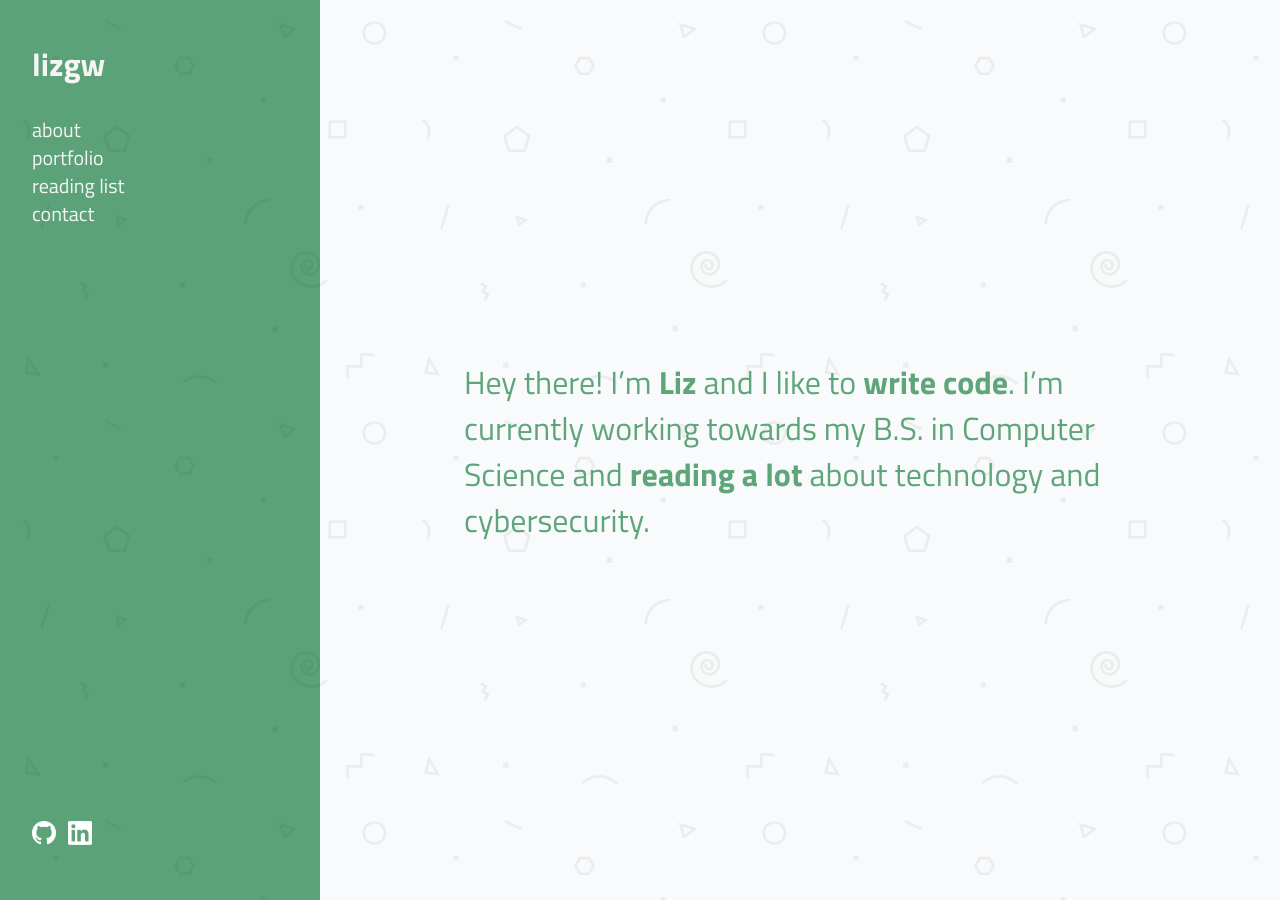
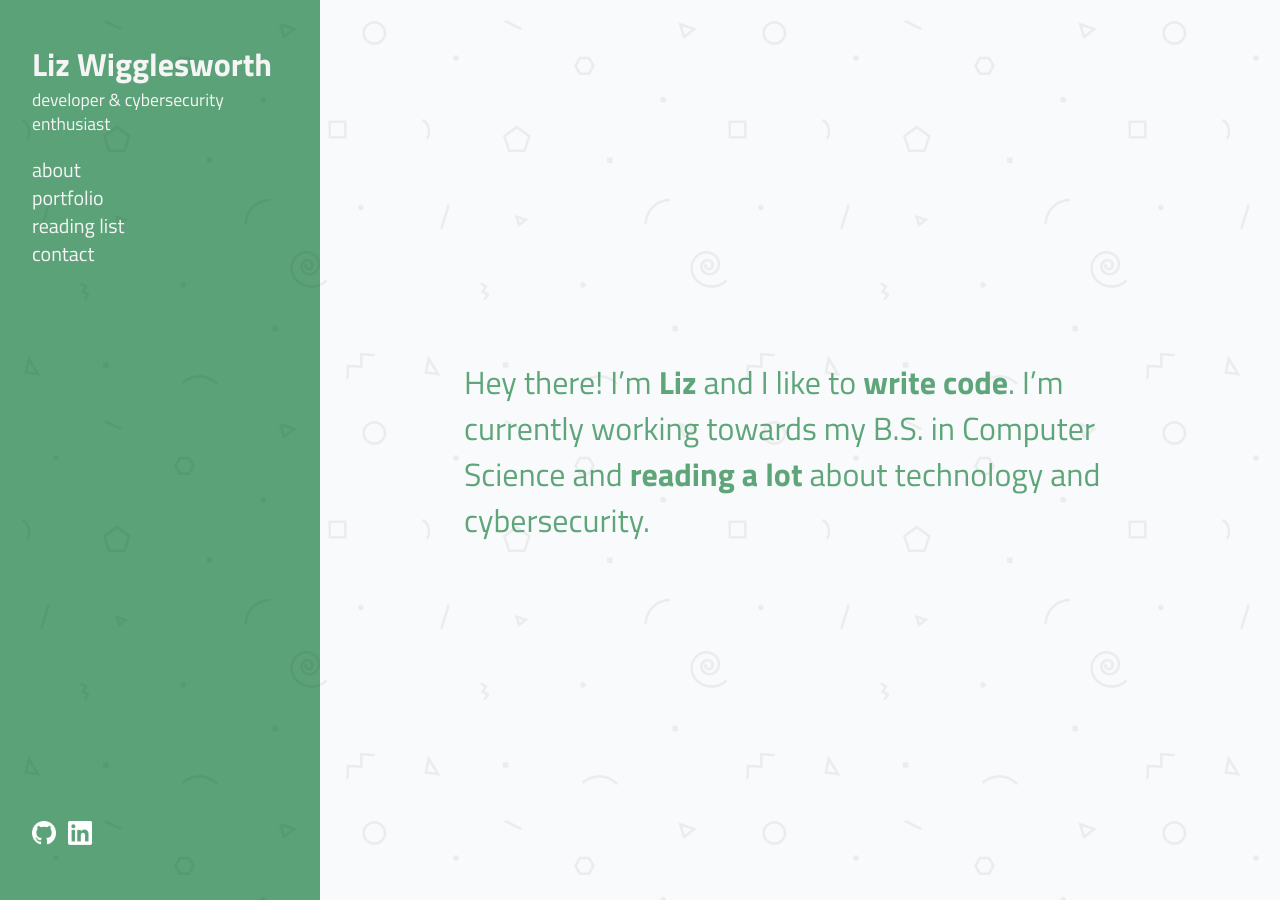
Before and after one commit to gh0staria/gh0staria.github.io, a Jekyll site: the page built from index.md, in a window 1280 px wide. Built offline with Jekyll 4.4.1, drawn with Linux system fonts in a browser that asks for light colours.

Commit message:
Change header to full name and add tagline

```diff
--- a/_includes/sidebar.html
+++ b/_includes/sidebar.html
@@ -1,5 +1,6 @@
 <div class="sidebar">
-  <h1><a href="/" id="sidebar-title">lizgw</a></h1>
+  <h1><a href="/" id="sidebar-title">Liz Wigglesworth</a></h1>
+  <p class="tagline">developer & cybersecurity enthusiast</p>
   <ul class="sidebar-links">
     <li><a href="/about">about</a></li>
     <!--<li><a href="/blog">blog</a></li>-->
--- a/_sass/main.scss
+++ b/_sass/main.scss
@@ -70,7 +70,7 @@ a:hover {
 
 .sidebar h1 {
   font-size: 2rem;
-  margin: 0.5rem 0;
+  margin: 0.5rem 0 0 0;
 }
 
 #sidebar-title {
@@ -101,6 +101,10 @@ a:hover {
 
 .sidebar-socials img {
   max-width: 24px;
+}
+
+.tagline {
+  margin: 0;
 }
 
 .content {
@@ -247,6 +251,9 @@ a:hover {
     flex-wrap: wrap;
     justify-content: space-evenly;
   }
+  .tagline {
+    margin-bottom: 0.5rem;
+  }
   // homepage
   .home p {
     font-size: 1.5rem;
```
